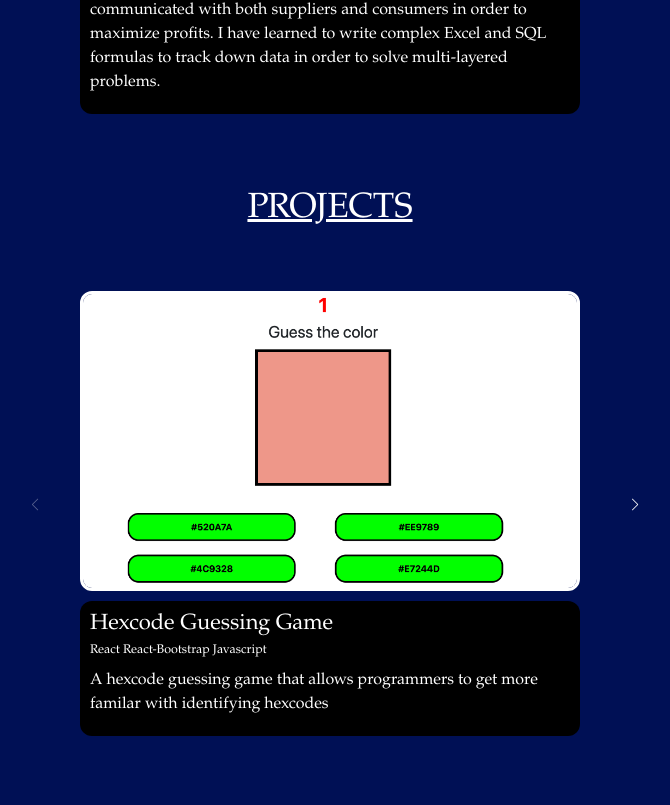
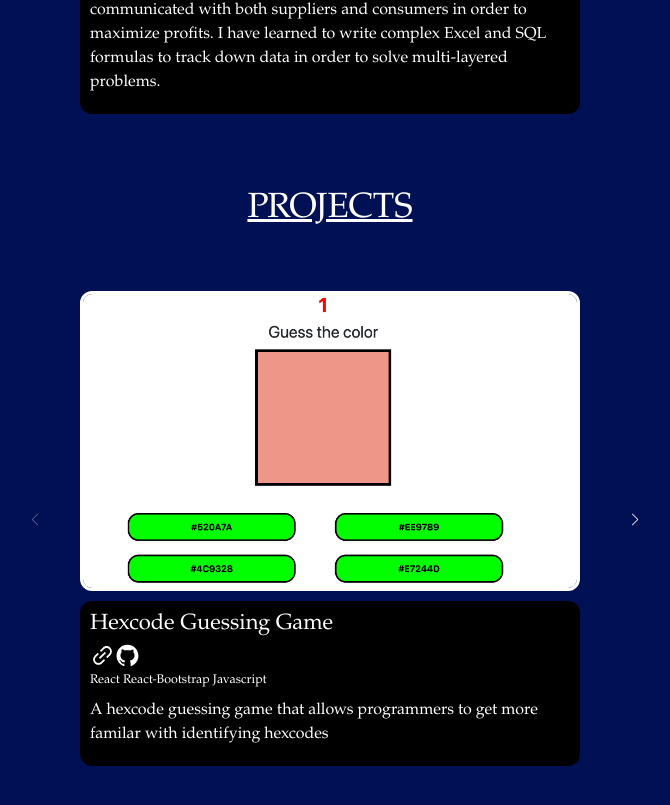
Before and after one commit to kody-samaroo/portfolio2.0, a React (Create React App) app: page / in a window 1280 px wide. Shown: the part 1291-2096 px from the top of the page, without its empty margins (310-980 px from the left). Before the commit the page ends 2072 px from the top, so only its background shows below. Built offline with nearby package versions, Linux system fonts and the light colour scheme.

Commit message:
added links to portfolio

```diff
--- a/src/components/ProjectItem.js
+++ b/src/components/ProjectItem.js
@@ -1,6 +1,8 @@
 import React from 'react';
 import { ProjectItemStyles } from '../styles/ProjectItemStyles';
-import { FontAwesomeIcon } from '@fortawesome/react-fontawesome';
+import { AiFillGithub, AiOutlineLink, AiOutlinePlayCircle } from 'react-icons/ai';
+
+
 
 
 export default function BlogItem({ title, img, desc, stack, github, website, demo }) {
@@ -15,9 +17,9 @@ export default function BlogItem({ title, img, desc, stack, github, website, dem
             <div className="project-item-info">
                 <h3 className="project-item-title">{title}</h3>
                 <h4 className="project-links">
-                    { website ? <FontAwesomeIcon icon="fa-solid fa-link" onClick={() => window.open(`${website}`)}/> : null }
-                    { demo ? <FontAwesomeIcon icon="fa-solid fa-play"  onClick={() => window.open(`${demo}`)}/> : null }
-                    { github ? <FontAwesomeIcon icon="fa-brands fa-github" onClick={() => window.open(`${github}`)}/> : null }
+                    { website ? <AiOutlineLink onClick={() => window.open(`${website}`)}/> : null }
+                    { demo ? <AiOutlinePlayCircle onClick={() => window.open(`${demo}`)}/> : null }
+                    { github ? <AiFillGithub onClick={() => window.open(`${github}`)}/> : null }
                 </h4>
                 <h5> {renderStack} </h5>
                 <p className="project-item-desc">{desc}</p>
```
